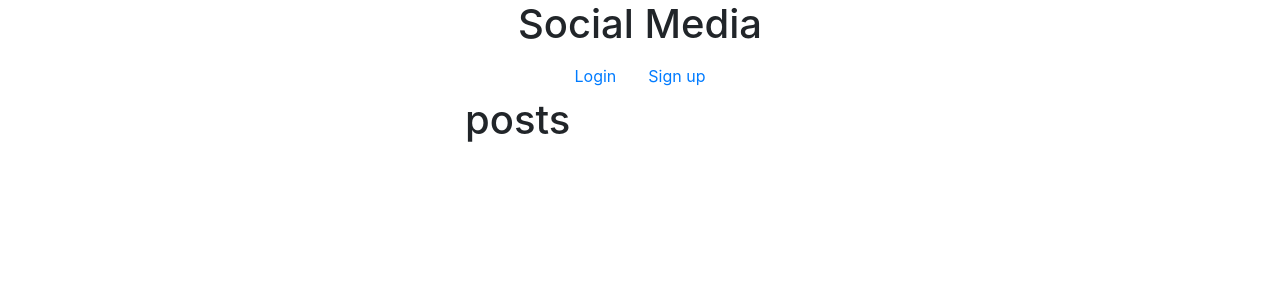
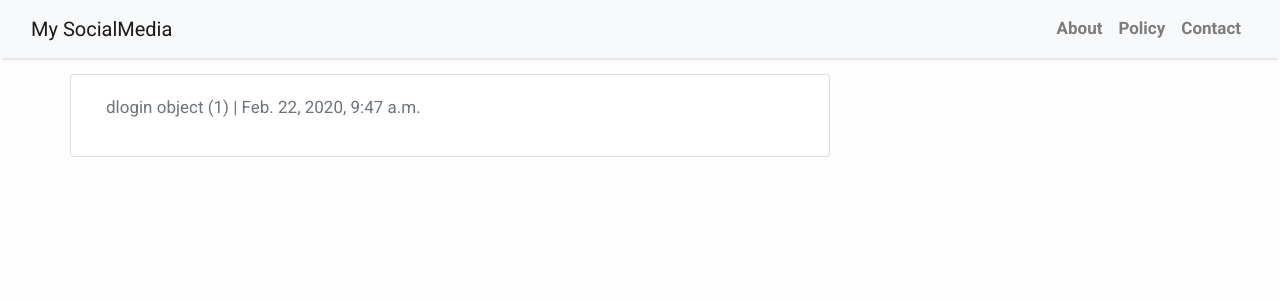
Before and after one commit to rishwanriju/social_media, a Django app: template socialMedia/userLogin/templates/posts.html in a window 1280 px wide. Shown: the top 300 px of the page. Run offline with Django 3.2, Linux system fonts and the light colour scheme; the template is opened without the code that fills it: values that come from a table or form of the project are taken from there, others are empty; data comes from the database, SQL or seed files in the repository; both versions use the stored data as it was after the commit; some libraries are stand-ins or nearby versions.

Commit message:
commit on 'master'

```diff
--- a/socialMedia/socialMedia/settings.py
+++ b/socialMedia/socialMedia/settings.py
@@ -37,9 +37,13 @@
     'django.contrib.sessions',
     'django.contrib.messages',
     'django.contrib.staticfiles',
+    'stream_django',
     'crispy_forms',
     'userLogin'
 ]
+
+STREAM_API_KEY = 'my_api_key'
+STREAM_API_SECRET = 'my_api_secret_key'
 
 MIDDLEWARE = [
     'django.middleware.security.SecurityMiddleware',
--- a/socialMedia/userLogin/admin.py
+++ b/socialMedia/userLogin/admin.py
@@ -2,4 +2,5 @@
 from . import models
 
 
-admin.site.register(models.dlogin)
+admin.site.register(models.dlogin),
+admin.site.register(models.Post)
--- a/socialMedia/userLogin/models.py
+++ b/socialMedia/userLogin/models.py
@@ -1,5 +1,9 @@
 from django.db import models
 from datetime import datetime
+from stream_django.activity import Activity
+from django.conf import settings
+
+
 
 class dlogin(models.Model):
     gender = (
@@ -23,19 +27,20 @@
     #    **----------------------------------------------------------------**
 
 
-# class Posts(models.Model):
-#     STATUS = (
-#     (0,"Draft"),
-#     (1,"Publish")
-# )
+STATUS = (
+    (0,"Draft"),
+    (1,"Publish")
+)
 
-# class Post(models.Model):
-#     slug = models.SlugField(max_length=200, unique=True)
-#     author = models.ForeignKey(User, on_delete= models.CASCADE,related_name='posts')
-#     updated_on = models.DateTimeField(auto_now= True)
-#     content = models.TextField()
-#     created_on = models.DateTimeField(auto_now_add=True)
-#     status = models.IntegerField(choices=STATUS, default=0)
+class Post(models.Model):
+    author = models.ForeignKey(dlogin, on_delete= models.CASCADE,related_name='blog_posts')
+    updated_on = models.DateTimeField(auto_now= True)
+    posts = models.TextField()
+    created_on = models.DateTimeField(auto_now_add=True)
+    status = models.IntegerField(choices=STATUS, default=0)
 
-#     class Meta:
-#         ordering = ['-created_on']
+    class Meta:
+        ordering = ['-created_on']
+
+    def __str__(self):
+        return self.posts
--- /dev/null
+++ b/socialMedia/userLogin/templates/postbase.html
@@ -0,0 +1,67 @@
+<!DOCTYPE html>
+<html>
+
+    <head>
+        <title>My SocialMedia</title>
+        <link href="https://fonts.googleapis.com/css?family=Roboto:400,700" rel="stylesheet">
+        <meta name="google" content="notranslate" />
+        <meta name="viewport" content="width=device-width, initial-scale=1" />
+        <link rel="stylesheet" href="https://maxcdn.bootstrapcdn.com/bootstrap/4.0.0/css/bootstrap.min.css" integrity="sha384-Gn5384xqQ1aoWXA+058RXPxPg6fy4IWvTNh0E263XmFcJlSAwiGgFAW/dAiS6JXm"
+            crossorigin="anonymous" />
+    </head>
+
+    <body>
+        <style>
+            body {
+            font-family: "Roboto", sans-serif;
+            font-size: 17px;
+            background-color: #fdfdfd;
+        }
+        .shadow {
+            box-shadow: 0 4px 2px -2px rgba(0, 0, 0, 0.1);
+        }
+        .btn-danger {
+            color: #fff;
+            background-color: #f00000;
+            border-color: #dc281e;
+        }
+        .masthead {
+            background: #3398E1;
+            height: auto;
+            padding-bottom: 15px;
+            box-shadow: 0 16px 48px #E3E7EB;
+            padding-top: 10px;
+        }
+    </style>
+
+        <!-- Navigation -->
+        <nav class="navbar navbar-expand-lg navbar-light bg-light shadow" id="mainNav">
+            <div class="container-fluid">
+                <a class="navbar-brand" href="{% url 'Posts' %}">My SocialMedia</a>
+                <button class="navbar-toggler navbar-toggler-right" type="button" data-toggle="collapse" data-target="#navbarResponsive"
+                    aria-controls="navbarResponsive" aria-expanded="false" aria-label="Toggle navigation">
+                    <span class="navbar-toggler-icon"></span>
+                </button>
+                <div class="collapse navbar-collapse" id="navbarResponsive">
+                    <ul class="navbar-nav ml-auto">
+                        <li class="nav-item text-black">
+                            <a class="nav-link text-black font-weight-bold" href="#">About</a>
+                        </li>
+                        <li class="nav-item text-black">
+                            <a class="nav-link text-black font-weight-bold" href="#">Policy</a>
+                        </li>
+                        <li class="nav-item text-black">
+                            <a class="nav-link text-black font-weight-bold" href="#">Contact</a>
+                        </li>
+                    </ul>
+                </div>
+            </div>
+        </nav>
+        {% block content %}
+        <!-- Content Goes here -->
+        {% endblock content %}
+        <!-- Footer -->
+        <footer class="py-3 bg-grey">
+        </footer>
+    </body>
+</html>
--- a/socialMedia/userLogin/templates/posts.html
+++ b/socialMedia/userLogin/templates/posts.html
@@ -1,4 +1,15 @@
-{% extends 'base.html' %}
-{% block main %}
-<h1>posts</h1>
-{% endblock %}
+
+{% extends 'postbase.html' %} {% block content %}
+
+<div class="container">
+  <div class="row">
+    <div class="col-md-8 card mb-4  mt-3 left  top">
+      <div class="card-body">
+        <p class=" text-muted">{{ post.author }} | {{ post.created_on }}</p>
+        <p class="card-text ">{{ object.content | safe }}</p>
+      </div>
+    </div>
+  </div>
+</div>
+
+{% endblock content %}
--- a/socialMedia/userLogin/urls.py
+++ b/socialMedia/userLogin/urls.py
@@ -6,5 +6,7 @@
 
 urlpatterns = [
     path('',views.login_page.as_view(),name='login'),
-    path('register/',views.Register.as_view(),name='register')
+    path('register/',views.Register.as_view(),name='register'),
+    path('posts/',views.PostList.as_view(),name='Posts'),
+    path('postdetails/',views.PostDetail.as_view,name='PostDetail')
 ]
```
Also changed, not shown: socialMedia/userLogin/forms.py (+1 -8 lines), socialMedia/userLogin/templates/index.html (added, +47 -0 lines), socialMedia/userLogin/views.py (+29 -4 lines), socialMedia/db.sqlite3, socialMedia/userLogin/migrations/0002_auto_20200219_1412.py (added), socialMedia/userLogin/migrations/0003_auto_20200222_1310.py (added), 1 other file.
